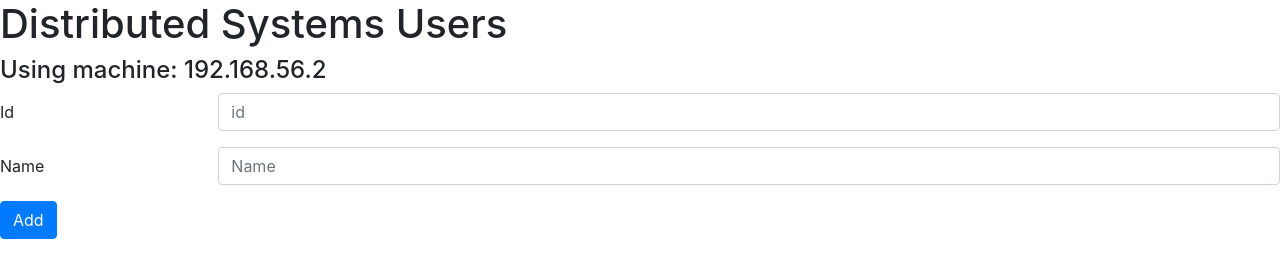
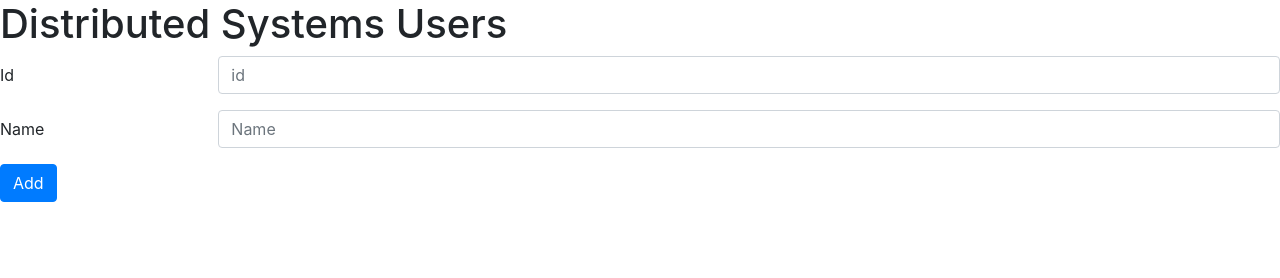
Before and after one commit to Jorge-Andres-Moreno/Web_server, a website: page principal.html in a window 1280 px wide. Drawn offline with nearby package versions, Linux system fonts and the light colour scheme.

Commit message:
Update principal.html

```diff
--- a/principal.html
+++ b/principal.html
@@ -8,7 +8,7 @@
 
 
     <h1>Distributed Systems Users</h1>
-    <h4>Using machine: 192.168.56.2</h4>
+
 <form method="POST" action="/add">
   <div class="form-group row">
     <label for="inputEmail3" class="col-sm-2 col-form-label">Id</label>
```
